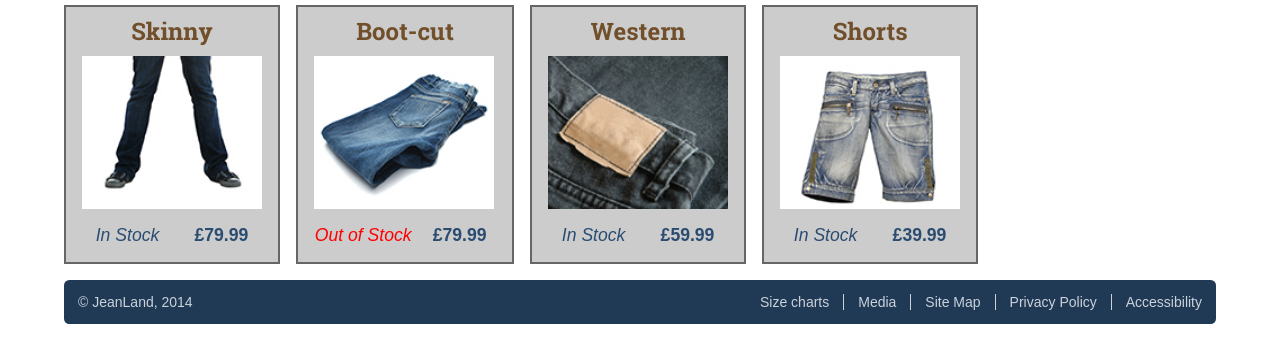
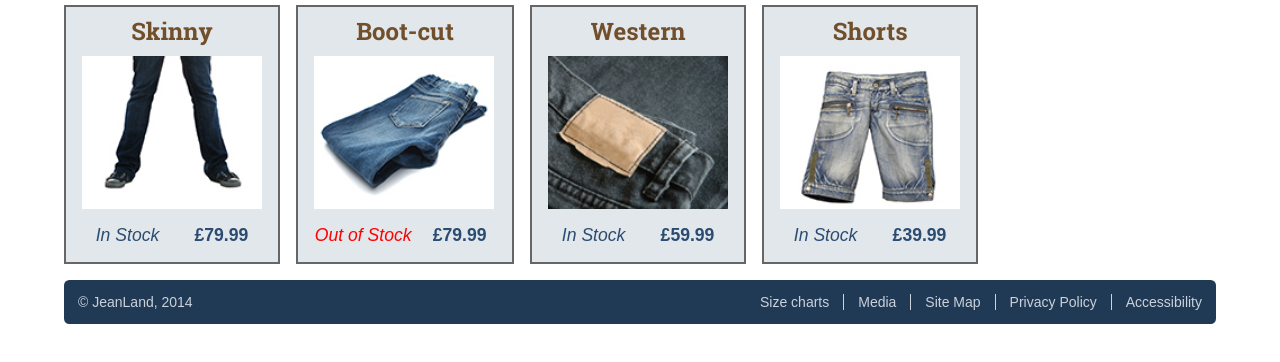
Before and after one commit to fabgraham/AWA_session_6, a plain HTML site: page products.html in a window 1280 px wide. Shown: the part 180-542 px from the top of the page. Drawn offline with Linux system fonts and the light colour scheme.

Commit message:
Blue colour background

```diff
--- a/css/style.css
+++ b/css/style.css
@@ -501,7 +501,7 @@ ul#catalogue {
     padding: 0.5em 0.5em 1em 0.5em;
     border: 2px solid #666666;
     text-align: center;
-    background-color: #cccccc;
+    background-color: #e2e7ec;
 }
 
 #catalogue p {
```
Also changed, not shown: 1 other file.
